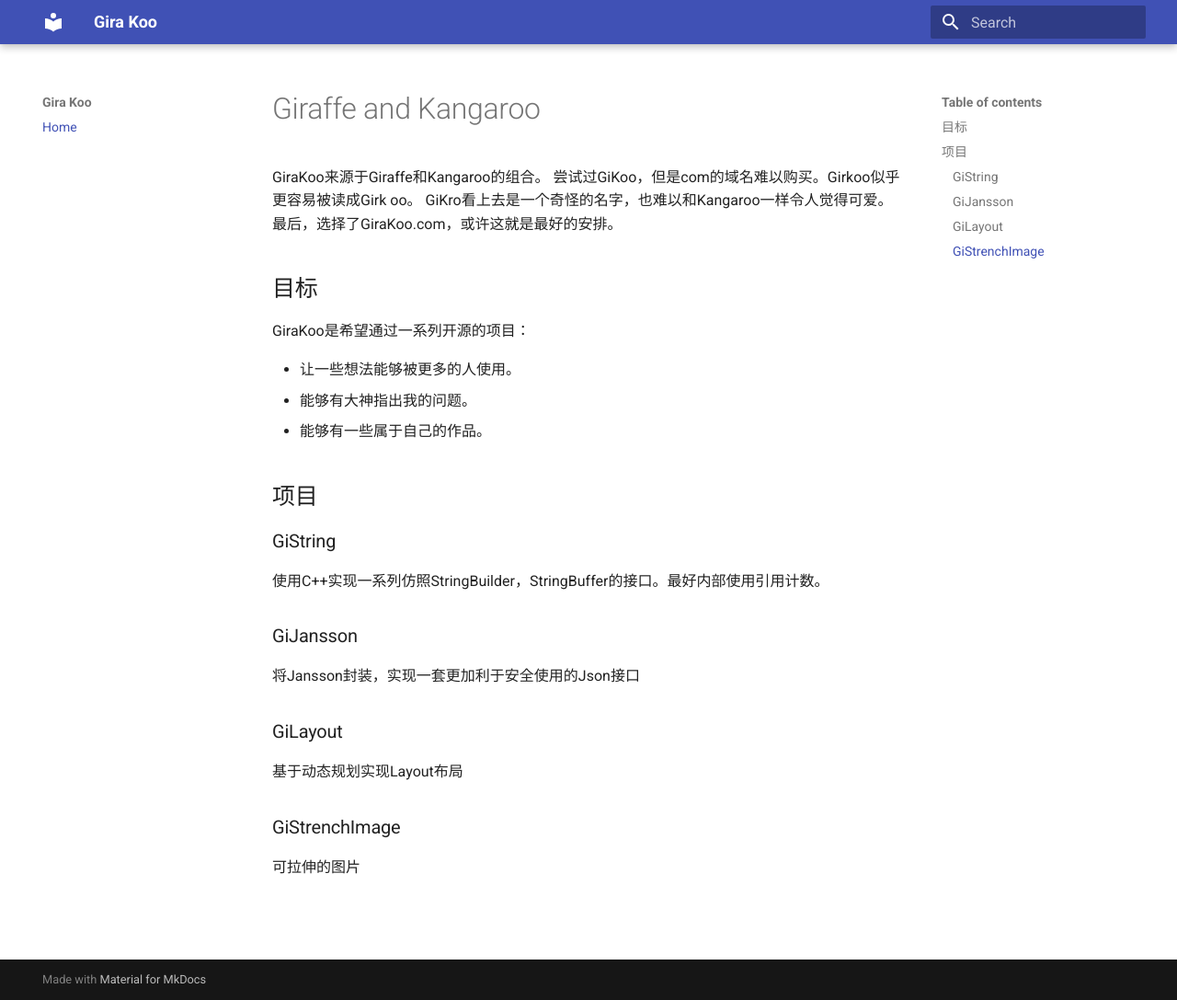
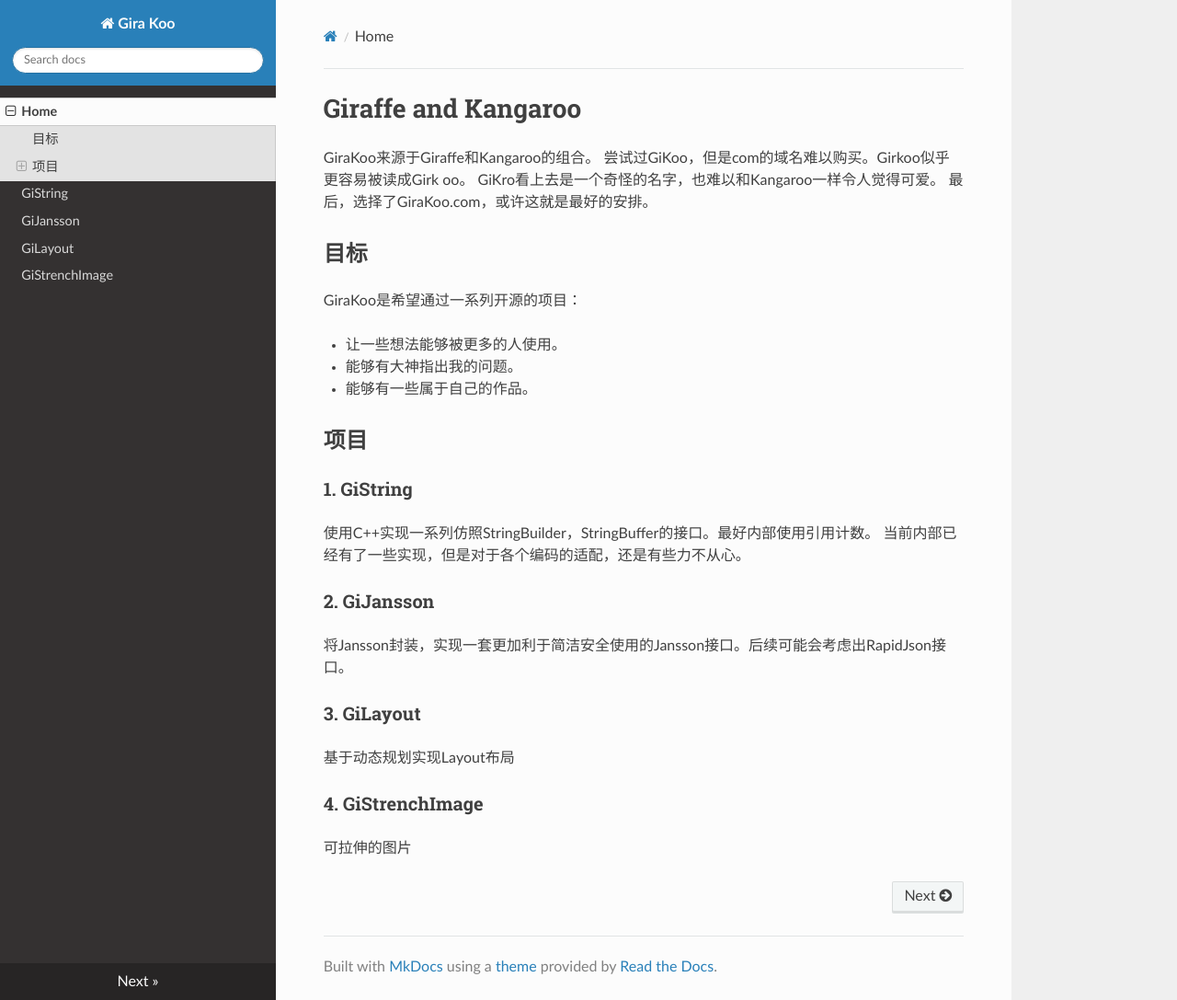
Before and after one commit to GiraKoo/wiki, an MkDocs documentation site: the page built from docs/index.md, in a window 1280 px wide and 1087 px high. Shown: the whole window at 92% size. Built offline with MkDocs 1.6.1, drawn with Linux system fonts in a browser that asks for light colours; nearby versions of some CDN libraries.

Commit message:
Create Gi Projects

```diff
--- a/docs/index.md
+++ b/docs/index.md
@@ -15,18 +15,19 @@ GiraKoo是希望通过一系列开源的项目：
 
 ## 项目
 
-### GiString
+### 1. GiString
 
 使用C++实现一系列仿照StringBuilder，StringBuffer的接口。最好内部使用引用计数。
+当前内部已经有了一些实现，但是对于各个编码的适配，还是有些力不从心。
 
-### GiJansson
+### 2. GiJansson
 
-将Jansson封装，实现一套更加利于安全使用的Json接口
+将Jansson封装，实现一套更加利于简洁安全使用的Jansson接口。后续可能会考虑出RapidJson接口。
 
-### GiLayout
+### 3. GiLayout
 
 基于动态规划实现Layout布局
 
-### GiStrenchImage
+### 4. GiStrenchImage
 
 可拉伸的图片
--- a/mkdocs.yml
+++ b/mkdocs.yml
@@ -1,20 +1,13 @@
 site_name: Gira Koo
 site_url: https://girakoo.com/
 theme:
-  name: material
+  name: readthedocs
   font:
     code: "JetBrains Mono"
     language: zh
-markdown_extensions:
-  - pymdownx.highlight:
-      anchor_linenums: true
-  - pymdownx.inlinehilite
-  - pymdownx.snippets
-  - pymdownx.superfences
-  - pymdownx.critic
-  - pymdownx.caret
-  - pymdownx.keys
-  - pymdownx.mark
-  - pymdownx.tilde
 nav:
   - Home: index.md
+  - GiString: gi_string.md
+  - GiJansson: gi_jansson.md
+  - GiLayout: gi_layout.md
+  - GiStrenchImage: gi_strench_image.md
```
Also changed, not shown: docs/gi_jansson.md (added, +1 -0 lines), docs/gi_layout.md (added, +1 -0 lines), docs/gi_strench_image.md (added, +1 -0 lines), docs/gi_string.md (added).
